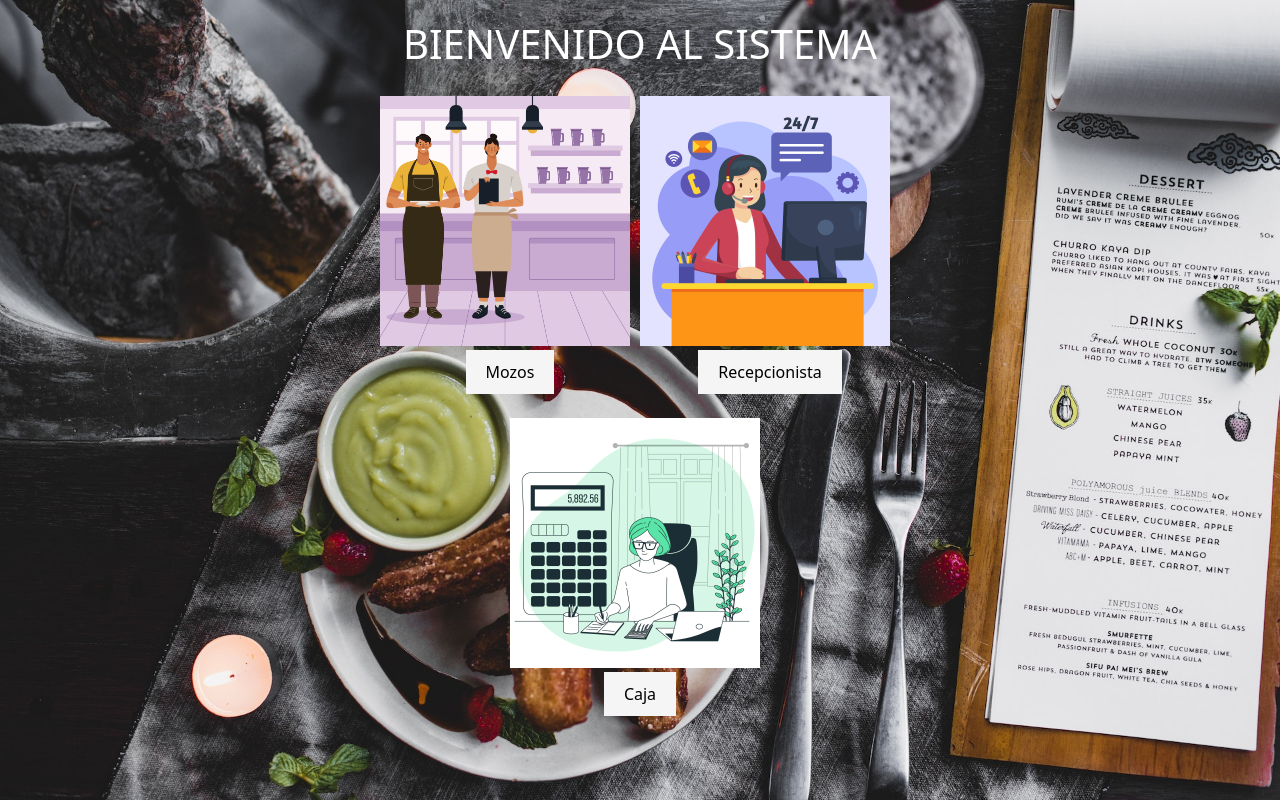
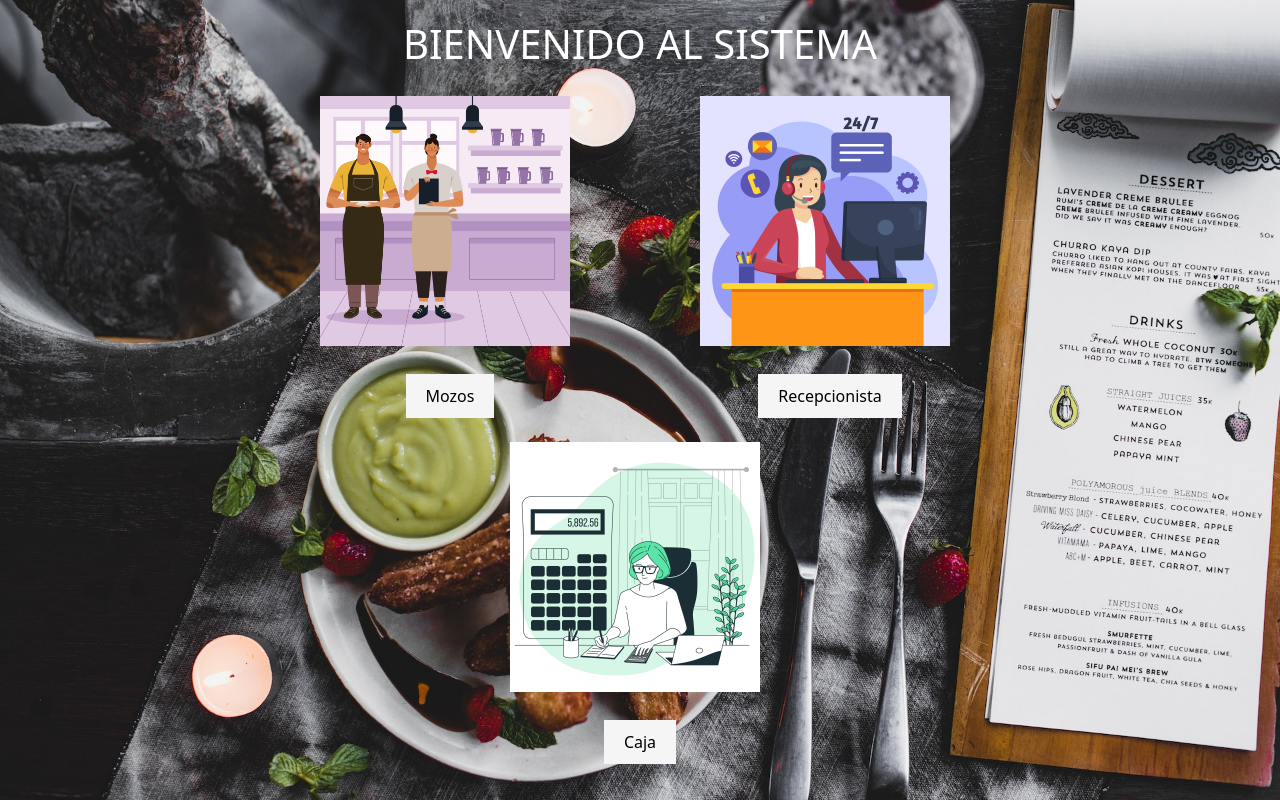
Before and after one commit to AlonsoMu/restaurantes, a PHP site: page /views/entrada.php in a window 1280 px wide. Run offline with PHP 8.4, Linux system fonts and the light colour scheme.

Commit message:
adecuando el area administrativa

```diff
--- a/views/entrada.php
+++ b/views/entrada.php
@@ -12,7 +12,6 @@
     integrity="sha384-iYQeCzEYFbKjA/T2uDLTpkwGzCiq6soy8tYaI1GyVh/UjpbCx/TYkiZhlZB6+fzT" crossorigin="anonymous">
 
   <link rel="shortcut icon" href="../images/gustitos.jpg">
-
 
   <style>
     body {
@@ -53,6 +52,7 @@
       display: flex;
       justify-content: center;
       align-items: center;
+      flex-direction: column;
       margin-bottom: 20px;
     }
 
@@ -60,73 +60,61 @@
       width: 250px;
       margin-right: 10px;
     }
-
-      /* Estilos para anular el subrayado de los enlaces */
-      a {
-        text-decoration: none;
-      }
-
-      a:hover {
-        text-decoration: none;
-      }
   </style>
 </head>
 
 <body>
   <h1>BIENVENIDO AL SISTEMA</h1>
 
+  <div class="container">
+    <div class="row justify-content-center">
+      <div class="col-md-6 col-lg-4">
         <div class="image-container">
           <a href="mozos.php">
             <img src="../images/mozo.jpg" alt="Imagen 1" class="image">
+          </a>
           <br>
           <div class="button-container">
             <button class="button">Mozos</button>
           </div>
-  </a>
+        </div>
+      </div>
 
+      <div class="col-md-6 col-lg-4">
+        <div class="image-container">
           <a href="recepcionistas.php">
             <img src="../images/recepcionista.jpg" alt="Imagen 2" class="image">
+          </a>
           <br>
           <div class="button-container">
             <button class="button">Recepcionista</button>
           </div>
-  </a>
+        </div>
+      </div>
     </div>
 
+    <div class="row justify-content-center">
+      <div class="col-md-6 col-lg-4">
         <div class="image-container">
           <a href="ruta3.html">
-    <img src="../images//caja.jpg" alt="Imagen 3" class="image">
+            <img src="../images/caja.jpg" alt="Imagen 3" class="image">
+          </a>
           <br>
           <div class="button-container">
             <button class="button">Caja</button>
           </div>
-  </a>
+        </div>
+      </div>
+    </div>
   </div>
 
   <!-- Bootstrap JavaScript Libraries -->
   <script src="https://cdn.jsdelivr.net/npm/@popperjs/core@2.11.6/dist/umd/popper.min.js"
-    integrity="sha384-oBqDVmMz9ATKxIep9tiCxS/Z9fNfEXiDAYTujMAeBAsjFuCZSmKbSSUnQlmh/jp3" crossorigin="anonymous">
-  </script>
+    integrity="sha384-oBqDVmMz9ATKxIep9tiCxS/Z9fNfEXiDAYTujMAeBAsjFuCZSmKbSSUnQlmh/jp3" crossorigin="anonymous"></script>
 
   <script src="https://cdn.jsdelivr.net/npm/bootstrap@5.2.1/dist/js/bootstrap.min.js"
-    integrity="sha384-7VPbUDkoPSGFnVtYi0QogXtr74QeVeeIs99Qfg5YCF+TidwNdjvaKZX19NZ/e6oz" crossorigin="anonymous">
+    integrity="sha384-7VPbUDkoPSGFnVtYi0QogXtr74QeVeeIs99Qfg5YCF+TidwNdjvaKZX19NZ/e6oz" crossorigin="anonymous"></script>
 
-
-  </script>
-
-  <script>
-      // Ajustar el tamaño del fondo al tamaño de la ventana del navegador
-      window.addEventListener('resize', function() {
-        var background = document.getElementById('background');
-        background.style.height = window.innerHeight + 'px';
-      });
-
-      // Ajustar el tamaño del fondo al cargar la página
-      window.addEventListener('load', function() {
-        var background = document.getElementById('background');
-        background.style.height = window.innerHeight + 'px';
-      });
-    </script>
 </body>
 
 </html>
```
Lines whose indentation alone changed are shown as unchanged.
